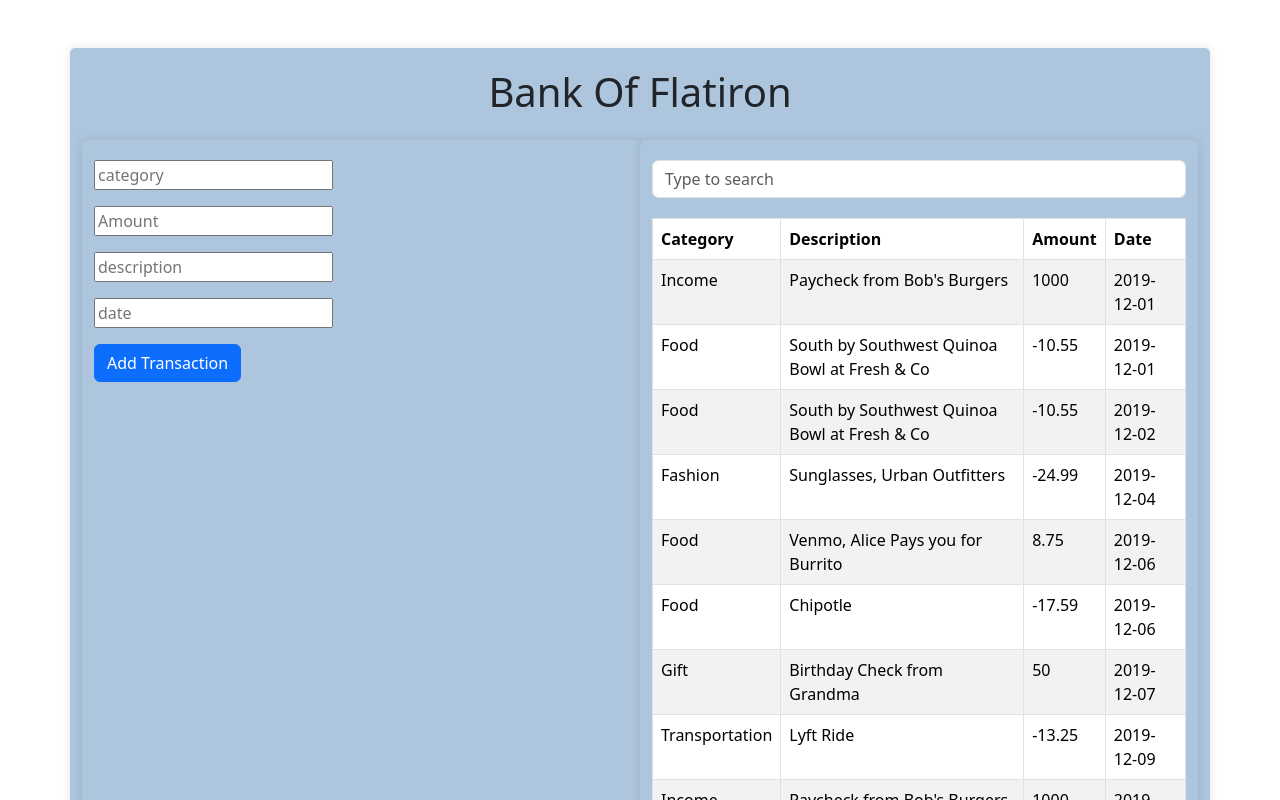
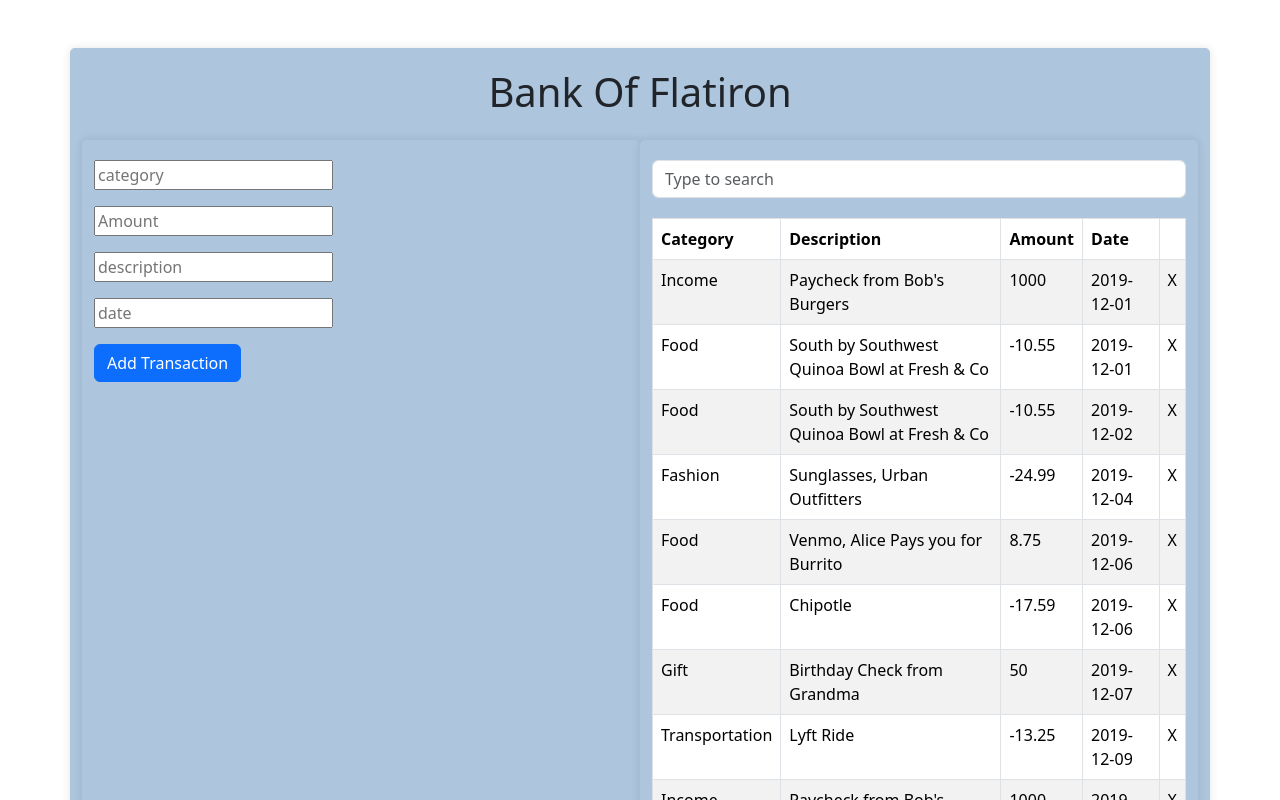
Before and after one commit to judy-chelangat/bank-of-flatiron, a React (Create React App) app: page / in a window 1280 px wide. Shown: the top 800 px of the page. Built offline with nearby package versions, Linux system fonts and the light colour scheme; data requests are answered from the project's data file.

Commit message:
added a function to handle the delete for it to remove the transaction

```diff
--- a/src/components/TransactionTable.js
+++ b/src/components/TransactionTable.js
@@ -1,9 +1,8 @@
 import React from "react";
 import { useState } from "react";
 
-function TransactionTable({transactionDetails}){ //passing in the data as prop from parent component and destructuring it
+function TransactionTable({transactionDetails, setTransactionDetails}){ //passing in the data as prop from parent component and destructuring it
 console.log(transactionDetails); // Check if 'transactionsDetails' prop is received correctly
-
 const [searchTerm,setSearchTerm]=useState("") // state to hold the users search input
 
 // Function to filter transactions based on the search term
@@ -12,9 +11,12 @@ return (
   transaction.description.toLowerCase().includes(searchTerm.toLowerCase())
   )//checking to see if the description includes search term
 })
-// function handleClick(){
 
-// }
+//function to handle the delete
+function handleDelete(id){
+const remainingTransactions=transactionDetails.filter((transaction)=>transaction.id !== id)
+return setTransactionDetails(remainingTransactions);
+}
 return(
   <div className="container">
    <input placeholder="Type to search"
@@ -30,6 +32,7 @@ return(
         <th>Description</th>
         <th>Amount</th>
         <th>Date</th>
+        <th></th>
       </tr>
     </thead>
     <tbody>
@@ -41,6 +44,7 @@ return(
                   <td>{transaction.description}</td>
                   <td>{transaction.amount}</td>
                   <td>{transaction.date}</td>
+                  <td onClick={()=> handleDelete(transaction.id)}>X</td>
                 </tr>
               ))
             : transactionDetails.map((transaction) => (
@@ -49,6 +53,7 @@ return(
                   <td>{transaction.description}</td>
                   <td>{transaction.amount}</td>
                   <td>{transaction.date}</td>
+                  <td onClick={()=> handleDelete(transaction.id)}>X</td>
                 </tr>
               ))}
     </tbody>
@@ -73,3 +78,9 @@ export default TransactionTable;
 //Filter transactions by typing into the search bar.
 // Only transactions with a description matching the search term should be shown in the transactions table.
 // i need to fetch the data from local server and then map through each data and display it
+//bonus
+// As a user, I should be able to:
+
+//- Sort transactions alphabetically by category or description.
+
+//- Delete a transaction which will remove it from the table
```
